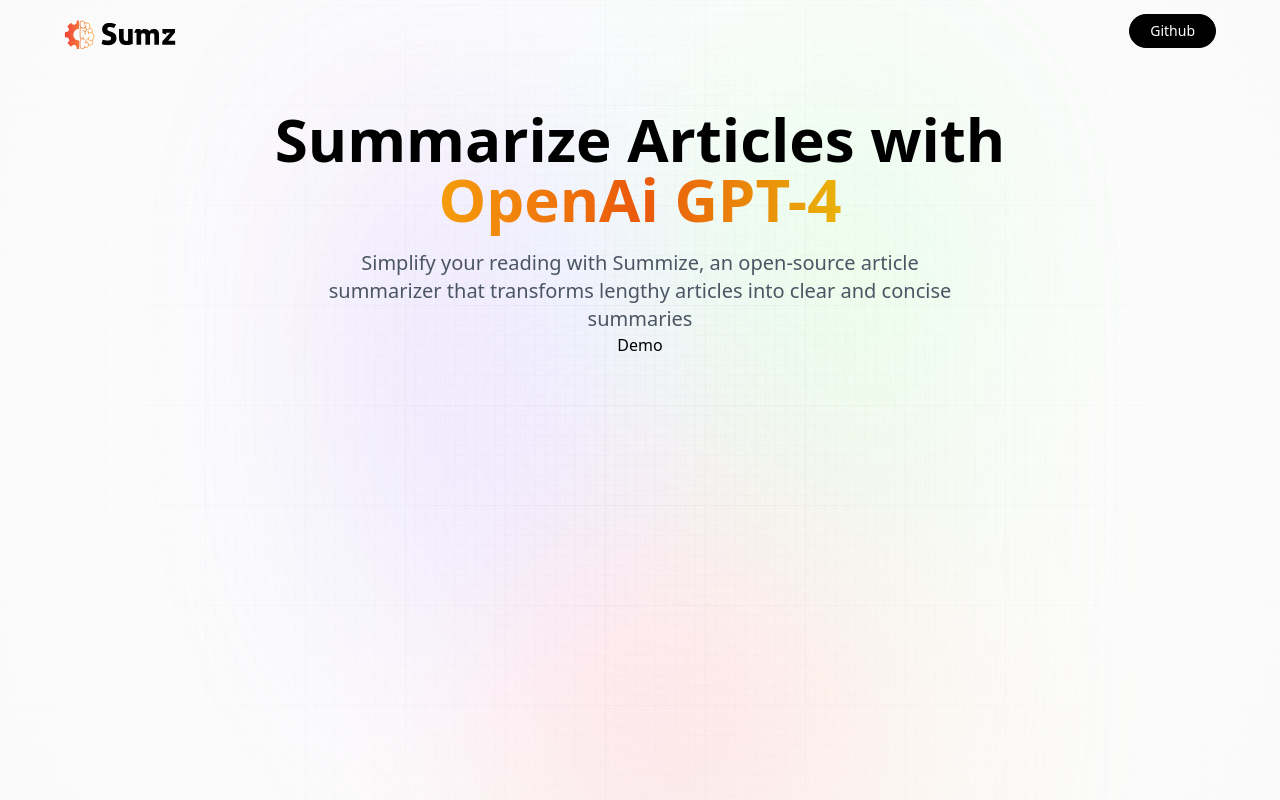
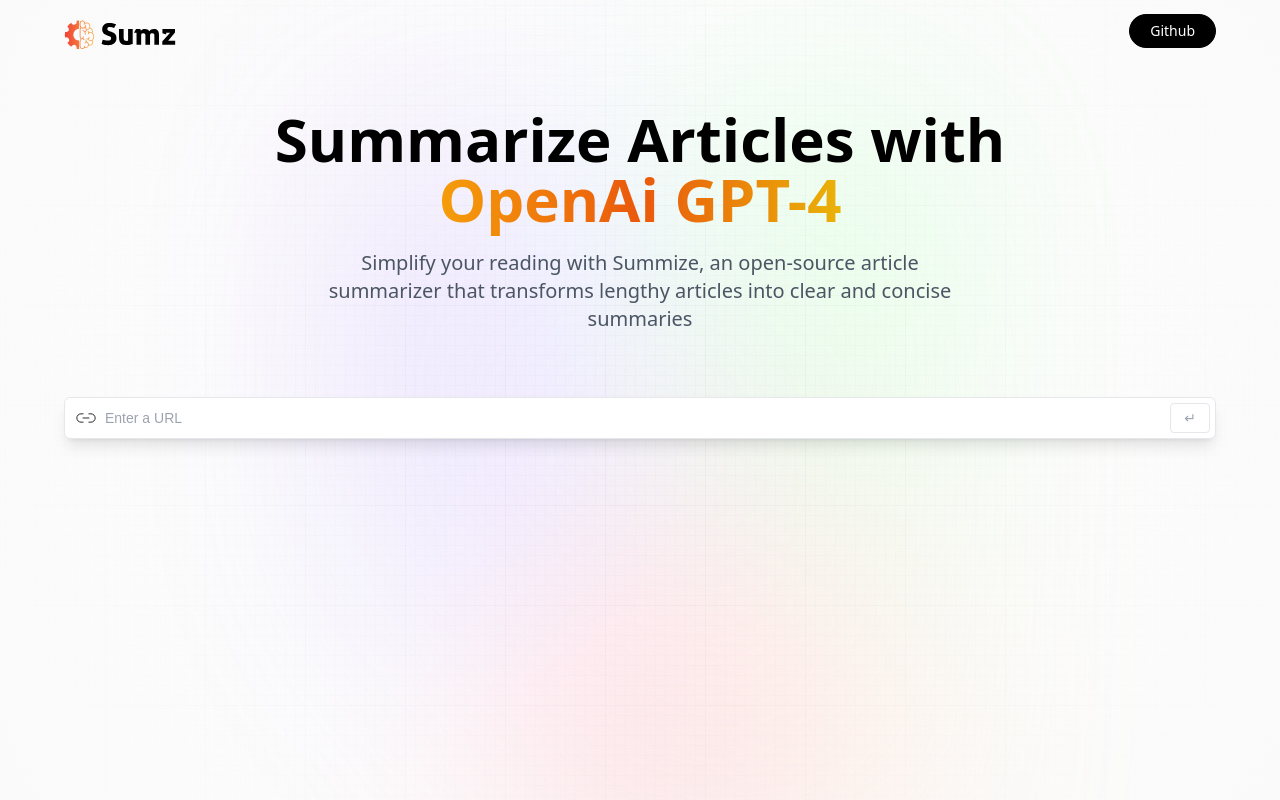
Before and after one commit to Lucas-Mombach/aiSummarizer, a React (Vite) app: page / in a window 1280 px wide. Built offline with nearby package versions, Linux system fonts and the light colour scheme; a web font is replaced by a local one.

Commit message:
add form

```diff
--- a/src/components/Demo.jsx
+++ b/src/components/Demo.jsx
@@ -1,8 +1,36 @@
-import React from 'react'
+import {useState,useEffect} from  'react';
+import {copy, linkIcon,loader,tick} from '../assets';
+
 
 const Demo = () => {
   return (
-    <div>Demo</div>
+    <section className="mt-16 w-full max-w-x1">
+      {/* Search */}
+      <div className="flex flex-col w-full gap-2">
+        <form
+          className='relative flex justify-center items-center' onSubmit={() => {}}>
+            <img
+              src={linkIcon}
+              alt='link_icon'
+              className='absolute left-0 my-2 ml-3 w-5'
+            />
+            <input
+            type='url'
+            placeholder='Enter a URL'
+            value=" "
+            onChange={() => {}}
+            required
+            className='url_input peer'
+            />
+            <button
+              type="submit"
+              className='submit_btn peer-focus:border-gray-700
+              peer-focus:text-gray-700'
+            >↵</button>
+          </form>
+
+      </div>
+    </section>
   )
 }
 
```
